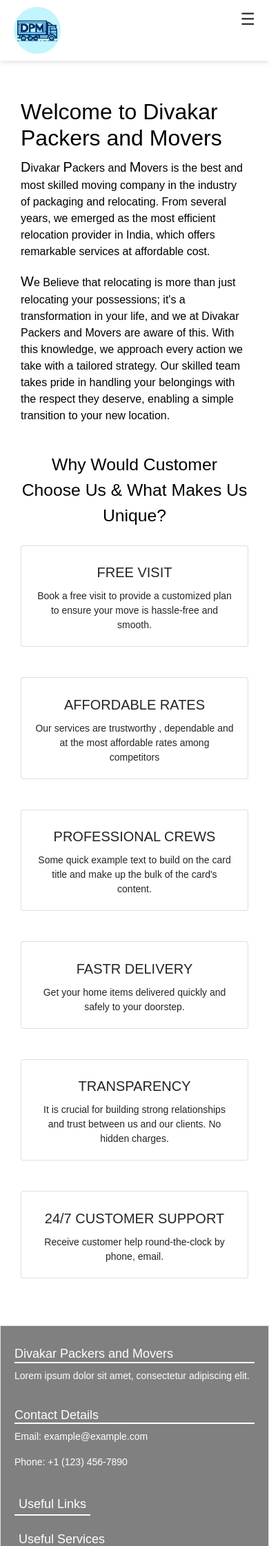
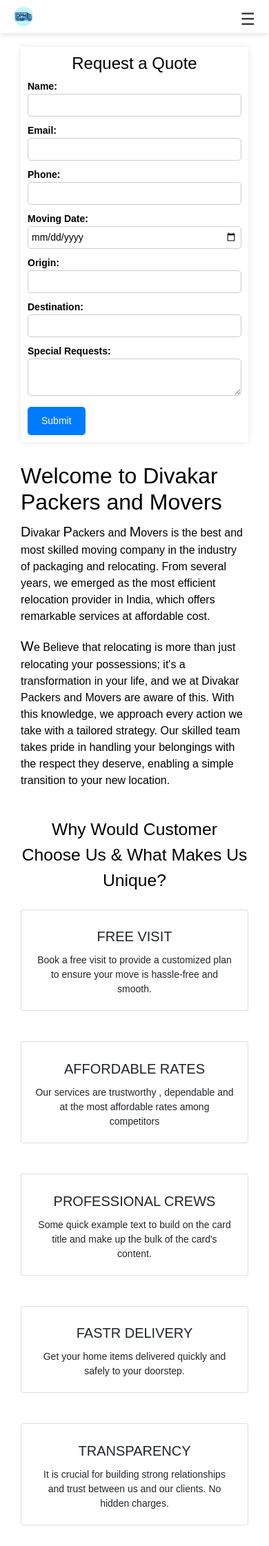
Before and after one commit to DivakarChakali/DPM, a Flask app: page / in a window 390 px wide. Shown: the top 2242 px of the page at 69% size. Run offline with Flask 3, Linux system fonts and the light colour scheme; some libraries are stand-ins or nearby versions.

Commit message:
made functional and aesthetic improvements

```diff
--- a/app.py
+++ b/app.py
@@ -1,11 +1,22 @@
 from flask import Flask, render_template, request, redirect, url_for, flash
-import re
+from flask_mail import Mail, Message
+import re, os
 
 app = Flask(__name__)
+mail = Mail(app)
 app.secret_key = 'BD9C8CDB5A98EEDA'
 
 # Simple email validation pattern
 email_pattern = r'^[\w\.-]+@[\w\.-]+$'
+
+#app configuratin for the mail sending
+app.config['MAIL_SERVER'] = 'smtp.gmail.com'
+app.config['MAIL_PORT'] = 465
+app.config['MAIL_USERNAME'] = os.environ.get('MAIL_USERNAME')
+app.config['MAIL_PASSWORD'] = os.environ.get('MAIL_PASSWORD')
+# app.config['MAIL_DEFAULT_SENDER'] = 'divakarpackers@gmail.com'
+app.config['MAIL_USE_TLS'] = False
+app.config['MAIL_USE_SSL'] = True
 
 
 @app.route('/')
@@ -16,11 +27,6 @@ def home():
 @app.route('/services')
 def services():
   return render_template('services.html')
-
-
-@app.route('/thank_you')
-def thank_you():
-  return 'Thank you for your submission!'
 
 
 @app.route('/aboutus')
@@ -63,6 +69,7 @@ def submit_quote():
     return redirect(url_for('requestquote'))
 
   # Save the data to a database or perform further processing here
+
   # For this example, we'll just print the data
   print(f'Name: {name}')
   print(f'Email: {email}')
@@ -76,5 +83,74 @@ def submit_quote():
   return redirect(url_for('requestquote'))
 
 
+quotes = []
+
+
+@app.route('/submit', methods=['POST'])
+def submit():
+  # Get form data
+  name = request.form['name']
+  email = request.form['email']
+  phone = request.form['phone']
+  moving_date = request.form['moving_date']
+  origin = request.form['origin']
+  destination = request.form['destination']
+  special_requests = request.form['special_requests']
+
+  # Server-side validation
+  email_pattern = r'^[\w\.-]+@[\w\.-]+\.\w+$'
+  phone_pattern = r'^\d{10}$'
+  errors = []
+
+  if not name:
+    errors.append('Name is required')
+  if not re.match(email_pattern, email):
+    errors.append('Invalid email format')
+  if not re.match(phone_pattern, phone):
+    errors.append('Invalid phone number format')
+  if not moving_date:
+    errors.append('Moving date is required')
+
+  if errors:
+    return render_template('home.html', errors=errors)
+  else:
+    # Store the data or send it to your backend
+    quotes.append({
+        'name': name,
+        'email': email,
+        'phone': phone,
+        'moving_date': moving_date,
+        'origin': origin,
+        'destination': destination,
+        'special_requests': special_requests
+    })
+    subject = 'Successful Submission'
+    recipient = quotes[1]  # Replace with the recipient's email address
+    body = 'Your request has been successfully submitted.'
+
+    send_email(subject, recipient, body)
+
+    return 'Success'
+    # return redirect(url_for('thank_you'))
+
+
+def send_email(subject, recipient, body):
+  msg = Message(subject,
+                sender='chdivakardiva192000@gmail.com',
+                recipients=[recipient])
+  msg.body = body
+  mail.send(msg)
+
+
+@app.route('/thank_you')
+def thank_you():
+  msg = Message('Hello from the other side!',
+                sender='chdivakardiva192000@gmail.com',
+                recipients=['chdivakardiva192000@gmail.com'])
+  msg.body = "Hey Paul, sending you this email from my Flask app, lmk if it works"
+  mail.send(msg)
+  return "Message sent!"
+
+
 if __name__ == '__main__':
   app.run(host="0.0.0.0", debug=True)
--- a/pyproject.toml
+++ b/pyproject.toml
@@ -9,6 +9,7 @@ python = ">=3.10.0,<3.11"
 flask = "^2.3.3"
 flask-wtf = "^1.2.1"
 wtforms = "^3.0.1"
+flask-mail = "^0.9.1"
 
 [tool.pyright]
 # https://github.com/microsoft/pyright/blob/main/docs/configuration.md
--- a/static/CSS/style.css
+++ b/static/CSS/style.css
@@ -1,18 +1,13 @@
 @import url('https://fonts.googleapis.com/css2?family=Titillium+Web:wght@700&display=swap');
-
-body{
-  font-family: Arial, sans-serif;
-  margin: 0;
-}
 
 .logo img, head .logo {
   border-radius:50%
 }
-.container-fluid {
+/* .container-fluid {
   position: relative;
   text-align: center;
   color: white;
-}
+} */
 
 .bottom-right {
   position: absolute;
@@ -68,7 +63,7 @@ body{
     display: none;
     flex-direction: column;
     position: absolute;
-    top: 56px;
+    top: 48px;
     left: 0;
     background-color: #fff;
     width: 100%;
@@ -153,6 +148,63 @@ hr {
   }
 }
 
+/* cquote styles*/
+
+.c-quote {
+  max-width: 600px;
+  margin: 0 auto 30px;
+  padding: 10px;
+  background-color: #fff;
+  box-shadow: 0 0 10px rgba(0, 0, 0, 0.1);
+}
+.c-quote h1 {
+  text-align: center;
+}
+.c-quote form label {
+  font-weight: bold;
+  margin-bottom:0px;
+}
+.c-quote input[type="text"],
+.c-quote input[type="email"],
+.c-quote input[type="tel"],
+.c-quote input[type="date"],
+.c-quote textarea {
+  width: 100%;
+  padding: 5px;
+  margin-bottom: 10px;
+  border: 1px solid #ccc;
+  border-radius: 5px;
+}
+.c-quote button[type="submit"] {
+  background-color: #007bff;
+  color: #fff;
+  padding: 10px 20px;
+  border: none;
+  border-radius: 5px;
+  cursor: pointer;
+}
+.c-quote button[type="submit"]:hover {
+  background-color: #0056b3;
+}
+.c-quote .error {
+  color: #ff0000;
+}
+
+.container {
+  background-color: #dbdbdb;
+  padding: 20px;
+  border-radius: 5px;
+  opacity:0.5;
+  box-shadow: 0 0 10px rgba(0, 0, 0, 0.1);
+}
+
+/* Reset some default styles */
+
+h1 {
+    font-size: 24px;
+}
+
+
 /* Footer styles */
 .footer {
   background-color: gray;
@@ -166,13 +218,16 @@ hr {
 .footer-section {
   flex: 1;
   max-width: 300px;
+  text-align: start;
   margin: 10px 10px 10px 0px;
 }
 
 .footer-section h3,.UL-menu button, .US-menu button {
   font-size: 18px;
-  border-width:100%;
+  display:block;
+  width:100%;
   border-bottom: 2px solid white;
+  text-align:start;
 }
 
 .footer-section ul {
@@ -187,7 +242,7 @@ hr {
 
 .footer-section a {
   text-decoration: none;
-  color: #333;
+  color: #fff;
 }
 
 /* Media query for responsive footer on mobile devices */
@@ -202,20 +257,6 @@ hr {
   }
 }
 
-
-/* Reset some default styles */
-
-h1 {
-    font-size: 24px;
-}
-
-.container {
-  background-color: #dbdbdb;
-  padding: 20px;
-  border-radius: 5px;
-  opacity:0.5;
-  box-shadow: 0 0 10px rgba(0, 0, 0, 0.1);
-}
 .UL-Dropdown{
   display:block;
   width:100%
@@ -273,3 +314,10 @@ h1 {
   display:none
   }
 }
+#raquote{
+  background-color:red;
+
+}
+#raquote~h1{
+  font-size:24px
+}
--- a/templates/home.html
+++ b/templates/home.html
@@ -10,6 +10,92 @@ Home page
     <div class="bottom-right"><a href="https://www.freepik.com/free-vector/moving-service-workers-help-home-relocation_32883349.htm#query=packers%20and%20movers&position=29&from_view=keyword&track=ais" class="text-decoration-none text-body-tertiary fs-6.5 fw-lighter">Image by upklyak on Freepik</a></div>
   </div>
   <div class="umc container-fluid text-start mt-3">
+    <div class="c-quote d-block d-sm-none">
+    <h1>Request a Quote</h1>
+    <form method="POST" action="/submit">
+        <div>
+            <label for="name">Name:</label>
+            <input type="text" name="name" id="name" required>
+        </div>
+        <div>
+            <label for="email">Email:</label>
+            <input type="email" name="email" id="email" required>
+        </div>
+        <div>
+            <label for="phone">Phone:</label>
+            <input type="tel" name="phone" id="phone" pattern="[789][0-9]{9}" required>
+        </div>
+        <div>
+            <label for="moving_date">Moving Date:</label>
+            <input type="date" name="moving_date" id="moving_date" required>
+        </div>
+        <div>
+            <label for="origin">Origin:</label>
+            <input type="text" name="origin" id="origin" required>
+        </div>
+        <div>
+            <label for="destination">Destination:</label>
+            <input type="text" name="destination" id="destination" required>
+        </div>
+        <div>
+            <label for="special_requests">Special Requests:</label>
+            <textarea name="special_requests" id="special_requests"></textarea>
+        </div>
+        <button type="submit">Submit</button>
+    </form>
+    {% if errors %}
+    <div class="error">
+        <ul class="list-group-item list-group-item-danger">
+            {% for error in errors %}
+            <li>{{ error }}</li>
+            {% endfor %}
+        </ul>
+    </div>
+    {% endif %}
+    </div>
+    <!-- <div id="raquote"class="container d-block d-sm-none">
+      <h1 class="text-center fs-6">Request a Quote</h1>
+      {% with messages = get_flashed_messages() %}
+          {% if messages %}
+              <ul class="alert alert-info">
+                  {% for message in messages %}
+                      <li style="list-style:none;">{{ message }}</li>
+                  {% endfor %}
+              </ul>
+          {% endif %}
+      {% endwith %}
+      <form method="POST" action="/submit_quote">
+          <div class="form-group">
+              <label for="name">Name</label>
+              <input type="text" class="form-control" id="name" name="name" required>
+          </div>
+          <div class="form-group">
+              <label for="email">Email</label>
+              <input type="email" class="form-control" id="email" name="email" required>
+          </div>
+          <div class="form-group">
+              <label for="phone">Phone</label>
+              <input type="tel" class="form-control" id="phone" name="phone" required>
+          </div>
+          <div class="form-group">
+              <label for="movingDate">Moving Date</label>
+              <input type="date" class="form-control" id="movingDate" name="movingDate" required>
+          </div>
+          <div class="form-group">
+              <label for="origin">Origin</label>
+              <input type="text" class="form-control" id="origin" name="origin" required>
+          </div>
+          <div class="form-group">
+              <label for="destination">Destination</label>
+              <input type="text" class="form-control" id="destination" name="destination" required>
+          </div>
+          <div class="form-group">
+              <label for="specialRequests">Special Requests</label>
+              <textarea class="form-control" id="specialRequests" name="specialRequests" rows="4"></textarea>
+          </div>
+          <button type="submit" class="btn btn-primary">Submit</button>
+      </form>
+  </div> -->
     <div class="row">
       <div class="col-lg-7 col-md-12 d-md-block">
         <h2>Welcome to Divakar Packers and Movers</h2>
--- a/templates/layout.html
+++ b/templates/layout.html
@@ -15,7 +15,7 @@
     <header class="header">
       {% include "navbar.html" %}
     </header>
-    <div style=height:15vh>
+    <div style=height:52px>
     </div>
     <!-- content block-->
     <div class="container-fluid">
--- a/templates/navbar.html
+++ b/templates/navbar.html
@@ -3,7 +3,7 @@
 </head>
 <body>
   <nav class="navbar">
-    <div class="logo"><img src="{{ url_for('static', filename='images/logo.jpeg') }}" style="height:8vh"></div>
+    <div class="logo"><img src="{{ url_for('static', filename='images/logo.jpeg') }}" style="height:28px"></div>
     <div class="menu-toggle">&#9776;</div>
     <ul class="menu">
       <li><a href="{{url_for('home')}}">Home</a></li>
```
Also changed, not shown: templates/thank_you.html (added, +10 -0 lines), 1 other file.
